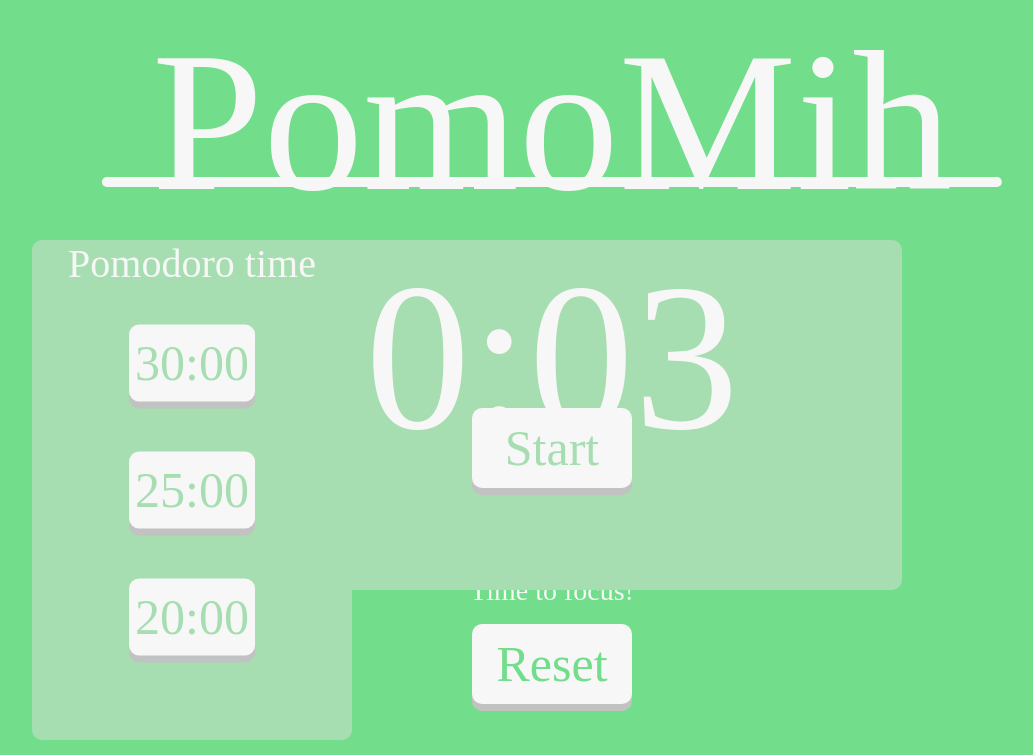
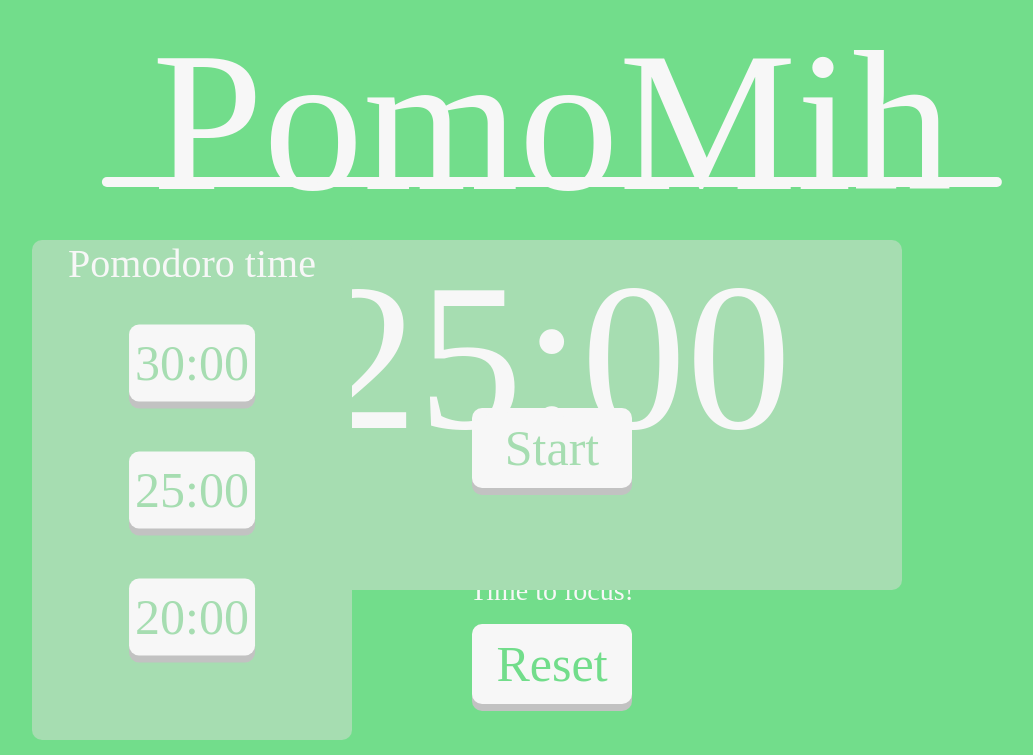
Before and after one commit to m0sh0/ProjectVault, an ASP.NET Core app: page / in a window 1280 px wide. Shown: the top 755 px of the page, without its empty margins (88-1121 px from the left). Run offline with ASP.NET Core 8, Linux system fonts and the light colour scheme; style sheets or scripts are compiled from the project's sources.

Commit message:
cleaned up a little

```diff
--- a/PomodoroTimer/PomodoroTimer/Pages/Shared/_Layout.cshtml
+++ b/PomodoroTimer/PomodoroTimer/Pages/Shared/_Layout.cshtml
@@ -10,41 +10,11 @@
     <link rel="icon" type="image/x-icon" href="/images/favicon.ico"/>
 </head>
 <body>
-@* <header>
-        <nav class="navbar navbar-expand-sm navbar-toggleable-sm navbar-light bg-white border-bottom box-shadow mb-3">
-            <div class="container">
-                <a class="navbar-brand" asp-area="" asp-page="/Index">PomodoroTimer</a>
-                <button class="navbar-toggler" type="button" data-bs-toggle="collapse" data-bs-target=".navbar-collapse" aria-controls="navbarSupportedContent"
-                        aria-expanded="false" aria-label="Toggle navigation">
-                    <span class="navbar-toggler-icon"></span>
-                </button>
-                <div class="navbar-collapse collapse d-sm-inline-flex justify-content-between">
-                    <ul class="navbar-nav flex-grow-1">
-                        <li class="nav-item">
-                            <a class="nav-link text-dark" asp-area="" asp-page="/Index">Home</a>
-                        </li>
-                        <li class="nav-item">
-                            <a class="nav-link text-dark" asp-area="" asp-page="/Privacy">Privacy</a>
-                        </li>
-                    </ul>
-                </div>
-            </div>
-        </nav>
-    </header>*@
     <div class="container">
         <main role="main" class="pb-3">
             @RenderBody()
         </main>
     </div>
-
-@*
-<footer class="border-top footer text-muted">
-        <div class="container">
-            &copy; 2025 - PomodoroTimer - <a asp-area="" asp-page="/Privacy">Privacy</a>
-        </div>
-    </footer>
-   *@
-
 
     <script src="~/lib/jquery/dist/jquery.min.js"></script>
     <script src="~/lib/bootstrap/dist/js/bootstrap.bundle.min.js"></script>
--- a/PomodoroTimer/PomodoroTimer/wwwroot/js/site.js
+++ b/PomodoroTimer/PomodoroTimer/wwwroot/js/site.js
@@ -1,11 +1,11 @@
 // variables for the timer
-let minutes = 0;
-let seconds = 3;
+let minutes = 25;
+let seconds = 0;
 let timer = null;
 
 // variables for the default time
-let defaultMinutes = 0;
-let defaultSeconds = 3;
+let defaultMinutes = 25;
+let defaultSeconds = 0;
 
 //let permissionGranted = notifyMe();
 
@@ -79,7 +79,7 @@
 
                     document.getElementById("time-for-break-or-work").innerText = "Time for a break!";
 
-                    startInterval(0, 5);
+                    startInterval(5, 0);
                 }
 
 				else if (numberOfBreaks === 4) {
@@ -90,7 +90,7 @@
 
                     document.getElementById("time-for-break-or-work").innerText = "Time for a loooong break!";
 
-					startInterval(0, 10);
+					startInterval(25, 0);
 
 					numberOfBreaks = 0;
 				}
```
